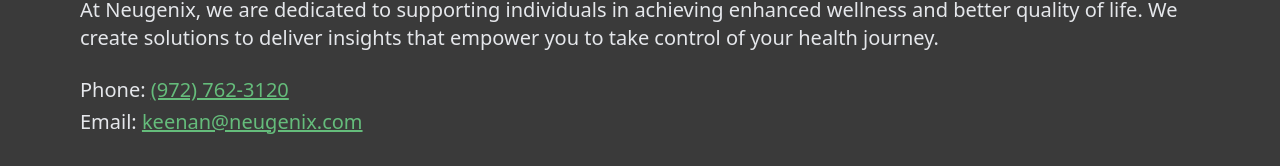
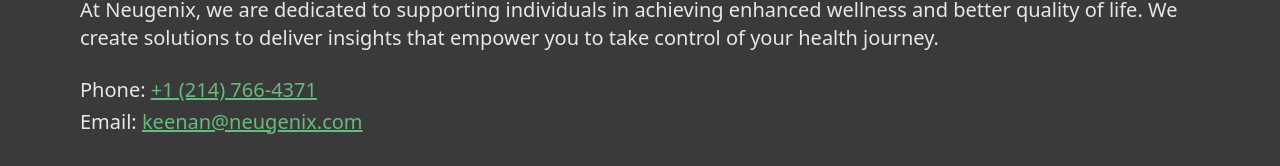
Before and after one commit to VectorSoftDemo/neygenix, a Next.js app: page / in a window 1280 px wide. Shown: the part 4631-4797 px from the top of the page. Built offline with nearby package versions, Linux system fonts and the light colour scheme.

Commit message:
more changes

```diff
--- a/src/components/Footer.tsx
+++ b/src/components/Footer.tsx
@@ -28,10 +28,10 @@
               <p className="text-xs sm:text-base xl:text-xl text-gray-200">
                 Phone:{" "}
                 <a
-                  href="tel:9727623120"
+                  href="tel:+12147664371"
                   className="text-[#65bc7b] underline hover:text-[#4a9e5e] transition-colors"
                 >
-                  (972) 762-3120
+                  +1 (214) 766-4371
                 </a>
               </p>
               <p className="text-xs sm:text-base xl:text-xl text-gray-200">
```
